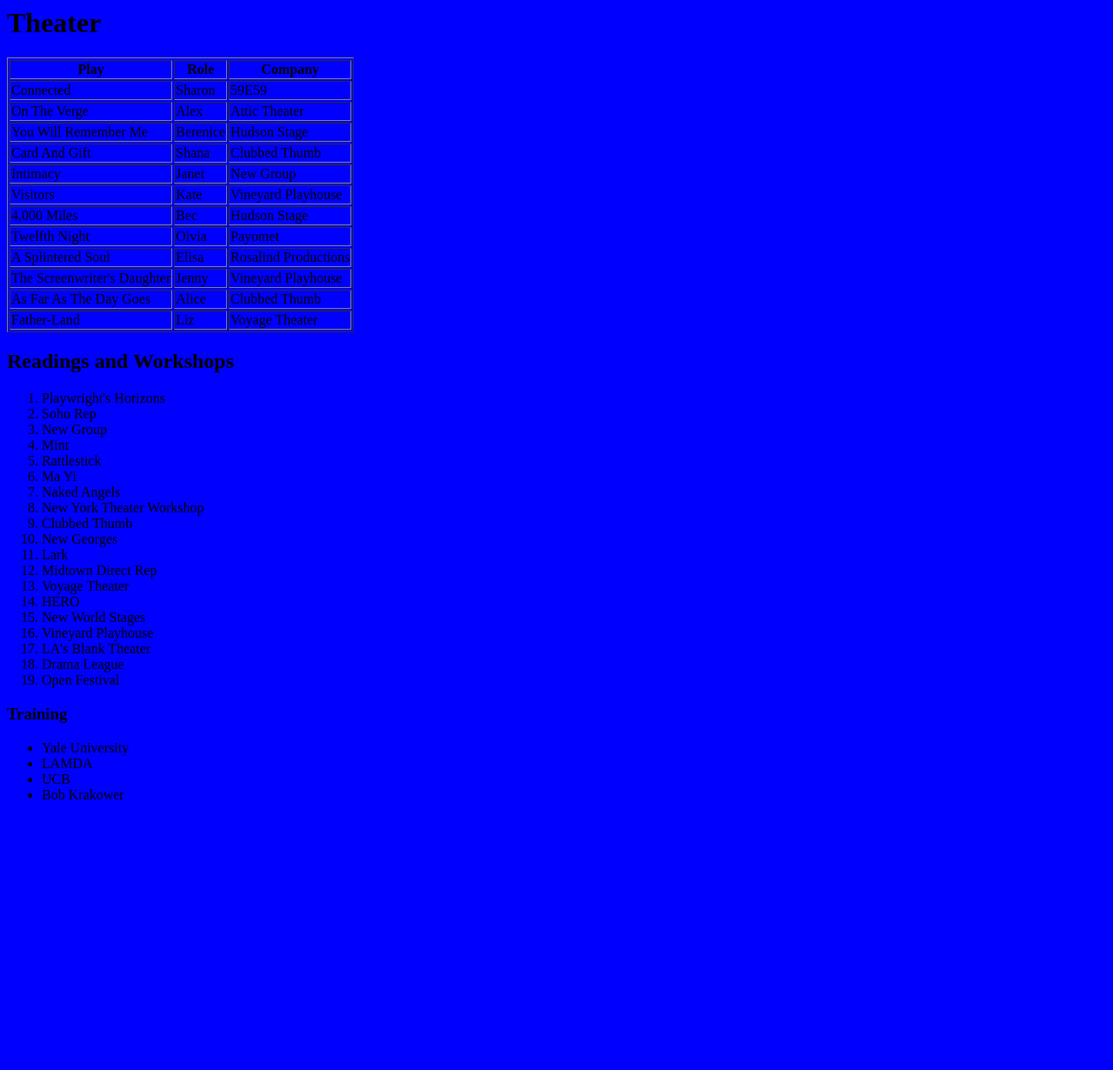
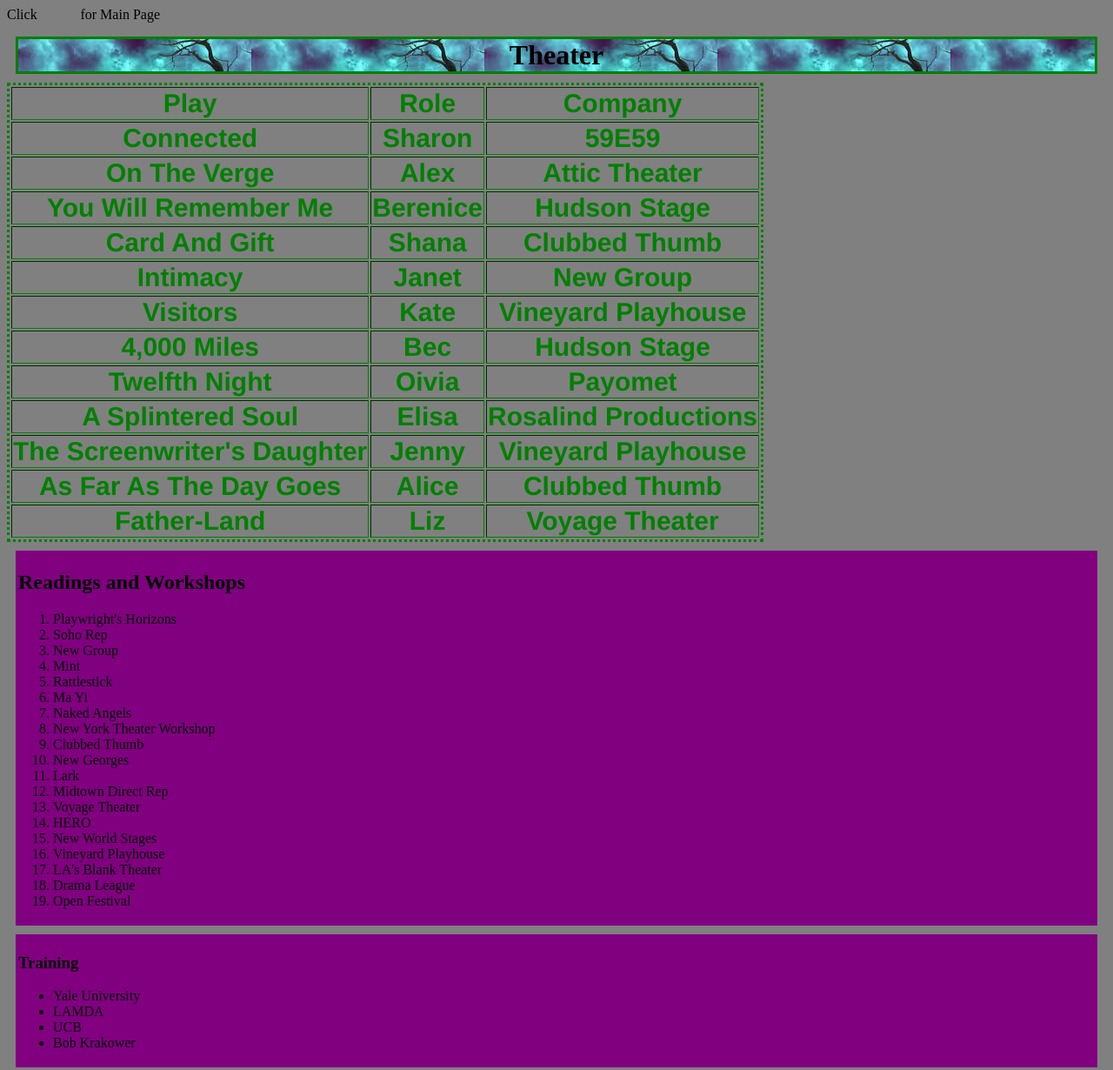
Before and after one commit to ellakcd/ellakcd.github.io, a plain HTML site: page secondpage.html in a window 1280 px wide. Shown: the whole page at 87% size. Before the commit the page ends 939 px from the top, so only its background shows below. Drawn offline with Linux system fonts and the light colour scheme.

Commit message:
add style to website

```diff
--- a/index.html
+++ b/index.html
@@ -1,4 +1,4 @@
-<link rel="stylesheet" type="text/css" href="styles.css" media="screen" />
+<link rel="stylesheet" href="styles.css" />
 <!DOCTYPE html>
 <html>
 <head>
@@ -6,8 +6,12 @@
 </head>
 <body>
 <p> Click <a href="secondpage.html"> HERE </a> for Resume </p>
-<img src="image.jpg">
-<h1> SAG-AFTRA / EMC (AEA-Eligeable) </h1>
+<div id="headshot">
+<img src="image.jpg" alt="headshot">
+</div>
+<h1> SAG-AFTRA and EMC (AEA-Eligeable) </h1>
+<div class="container1">
 <p> So, I spent last week rebuilding my acting website on Wix.com after my old Wordpress site was hacked.  I wanted to do this html excersize using the same content, to compare using a website template versus building from scratch.  <a href="https://elladershowitz7.wixsite.com/mysite/resume"> This </a> is the resume page of my Wix website.  When I look at the source, I literally can't even find the resume table part of it or any of the text inside the table.  Where is it hiding? The only recognizable part is the title!  And the basic setup of nesting. </p>
+</div>
 </body>
 </html>
--- a/secondpage.html
+++ b/secondpage.html
@@ -1,10 +1,11 @@
-<link rel="stylesheet" type="text/css" href="styles.css" media="screen" />
+<link rel="stylesheet" href="styles.css" />
 <!DOCTYPE html>
 <html>
 <head>
-	<title></title>
+	<title>Resume</title>
 </head>
 <body>
+<p> Click <a href="index.html"> HERE </a> for Main Page </p>
 <h1> Theater </h1>
 <table border=1>
 <tr>
@@ -73,6 +74,7 @@
 <td> Voyage Theater </td>
 </tr>
 </table>
+<div class="container1">
 <h2> Readings and Workshops </h2>
 <ol>
 <li> Playwright's Horizons</li>
@@ -95,7 +97,8 @@
 <li> Drama League </li>
 <li> Open Festival </li>
 </ol>
-
+</div>
+<div class="container1">
 <h3> Training </h3>
 <ul>
 <li> Yale University </li>
@@ -103,6 +106,6 @@
 <li> UCB </li>
 <li> Bob Krakower </li>
 </ul>
-
+</div>
 </body>
 </html>
--- a/styles.css
+++ b/styles.css
@@ -1 +1,51 @@
-body {background: blue;}
+body {
+	background: grey;
+}
+
+h1 {
+	background: purple;
+	margin: 10px;
+	text-align: center;
+	border: solid green;
+	background-image: url("background.jpg");
+}
+
+#headshot {
+	border: dotted green;
+	padding: 10px;
+	text-align: center;
+	background: blue;
+}
+
+table {
+	font-family: helvetica;
+	font-weight: bold;
+	font-size: 30px;
+	text-align: center;
+	border: dotted green;
+	color: green;
+}
+
+div.container1 {
+	background: purple;
+	padding: 3px;
+	margin: 10px;
+}
+
+a:link {
+	color: grey;
+}
+
+a:visited {
+	color: blue;
+}
+
+a:hover {
+	color: green;
+}
+
+@media (max-width: 100px) {
+	table {
+		font-size: 10px;
+	}
+}
```
Also changed, not shown: background.jpg (added), 1 other file.
